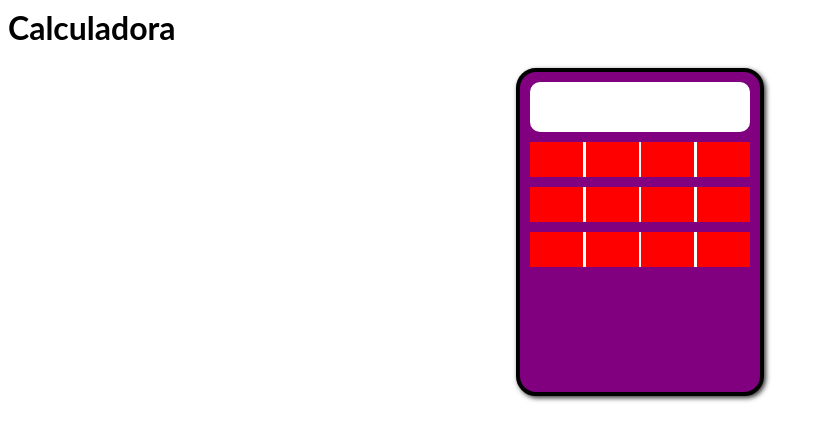
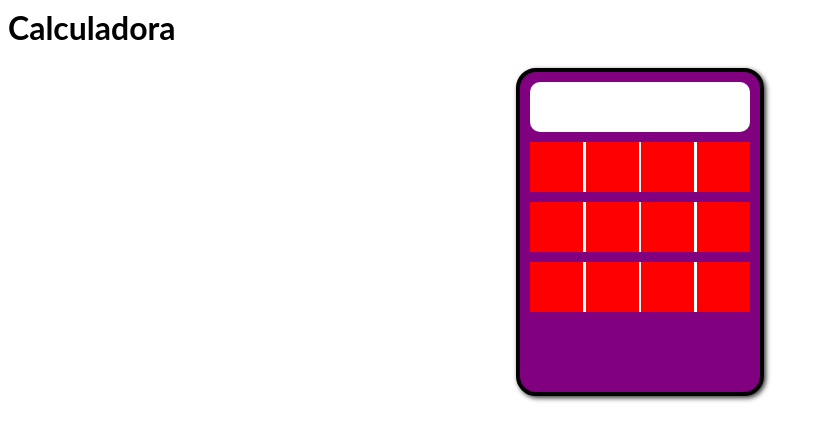
Before and after one commit to agarcluq/react-calculadora, a React (Create React App) app: page / in a window 1280 px wide. Shown: the top 440 px of the page, without its empty margins (0-824 px from the left). Built offline with nearby package versions, Linux system fonts and the light colour scheme.

Commit message:
1 file modified

```diff
--- a/src/style.css
+++ b/src/style.css
@@ -24,7 +24,7 @@ h1, p {
 
 .row{
   width: 100%;
-  height: 35px;
+  height: 50px;
   background-color:white;
   display: flex;
   flex-flow: row;
@@ -34,6 +34,6 @@ h1, p {
 
 .col{
   width: 24%;
-  height: 35px;
+  height: 100%;
   background-color:red;
 }
```
